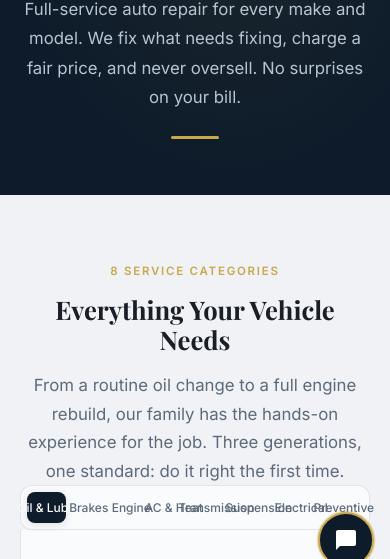
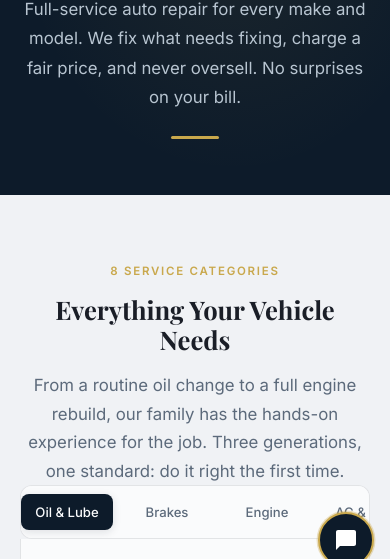
Before and after one commit to OfficialAeopic/kubinautomotiveweb, a website: page site/services/index.html in a window 390 px wide. Shown: the part 260-819 px from the top of the page. Drawn offline with nearby package versions, Linux system fonts and the light colour scheme.

Commit message:
Refine Kubin hero and mobile tabs

```diff
--- a/site/css/main.css
+++ b/site/css/main.css
@@ -836,6 +836,7 @@ p:last-child {
     font-size: 1rem;
     border-radius: 0;
     background: transparent !important;
+    white-space: nowrap;
   }
 
   .nav-link:hover,
@@ -914,6 +915,22 @@ p:last-child {
   display: block;
 }
 
+.hero-bg-mobile-still {
+  display: none;
+}
+
+@media (max-width: 768px) {
+  .hero-bg-video {
+    display: none;
+  }
+
+  .hero-bg-mobile-still {
+    display: block;
+    animation: none;
+    object-position: center top;
+  }
+}
+
 @keyframes kenBurns {
   from { transform: scale(1);    transform-origin: center center; }
   to   { transform: scale(1.10); transform-origin: 55% 45%; }
@@ -1254,10 +1271,35 @@ p:last-child {
     padding: 32px 24px;
   }
 
+  .tab-nav {
+    flex-wrap: nowrap;
+    justify-content: flex-start;
+    gap: 8px;
+    padding: 8px;
+    overflow-x: auto;
+    overflow-y: hidden;
+    scroll-snap-type: x proximity;
+    -webkit-overflow-scrolling: touch;
+  }
+
+  .tab-nav::-webkit-scrollbar {
+    display: none;
+  }
+
   .tab-btn {
-    font-size: 0.75rem;
-    padding: 8px 10px;
-    gap: 4px;
+    font-size: 0.82rem;
+    padding: 10px 14px;
+    gap: 0;
+    flex: 0 0 auto;
+    min-width: 92px;
+    scroll-snap-align: start;
+  }
+
+  .tab-btn[data-tab="transmission"],
+  .tab-btn[data-tab="suspension"],
+  .tab-btn[data-tab="electrical"],
+  .tab-btn[data-tab="preventive"] {
+    min-width: 124px;
   }
 
   .tab-btn svg {
--- a/site/services/index.html
+++ b/site/services/index.html
@@ -33,7 +33,7 @@
   <link rel="apple-touch-icon" href="/apple-touch-icon.png">
 
   <!-- Styles -->
-  <link rel="stylesheet" href="/css/main.css">
+  <link rel="stylesheet" href="/css/main.css?v=20260516-mobile-tabs">
 
   <!-- Google Analytics — swap G-XXXXXXXXXX with real GA4 Measurement ID before launch -->
   <script async src="https://www.googletagmanager.com/gtag/js?id=G-XXXXXXXXXX"></script>
```
Also changed, not shown: site/about/index.html (+1 -1 lines), site/contact/index.html (+1 -1 lines), site/get-started/index.html (+1 -1 lines), site/index.html (+8 -7 lines), site/location/index.html (+1 -1 lines), site/reviews/index.html (+1 -1 lines), site/services/ac-heating/index.html (+1 -1 lines), site/services/brakes/index.html (+1 -1 lines), site/services/electrical/index.html (+1 -1 lines), site/services/engine/index.html (+1 -1 lines), site/services/oil-change/index.html (+1 -1 lines), site/services/preventive/index.html (+1 -1 lines), site/services/suspension/index.html (+1 -1 lines), site/services/transmission/index.html (+1 -1 lines).
